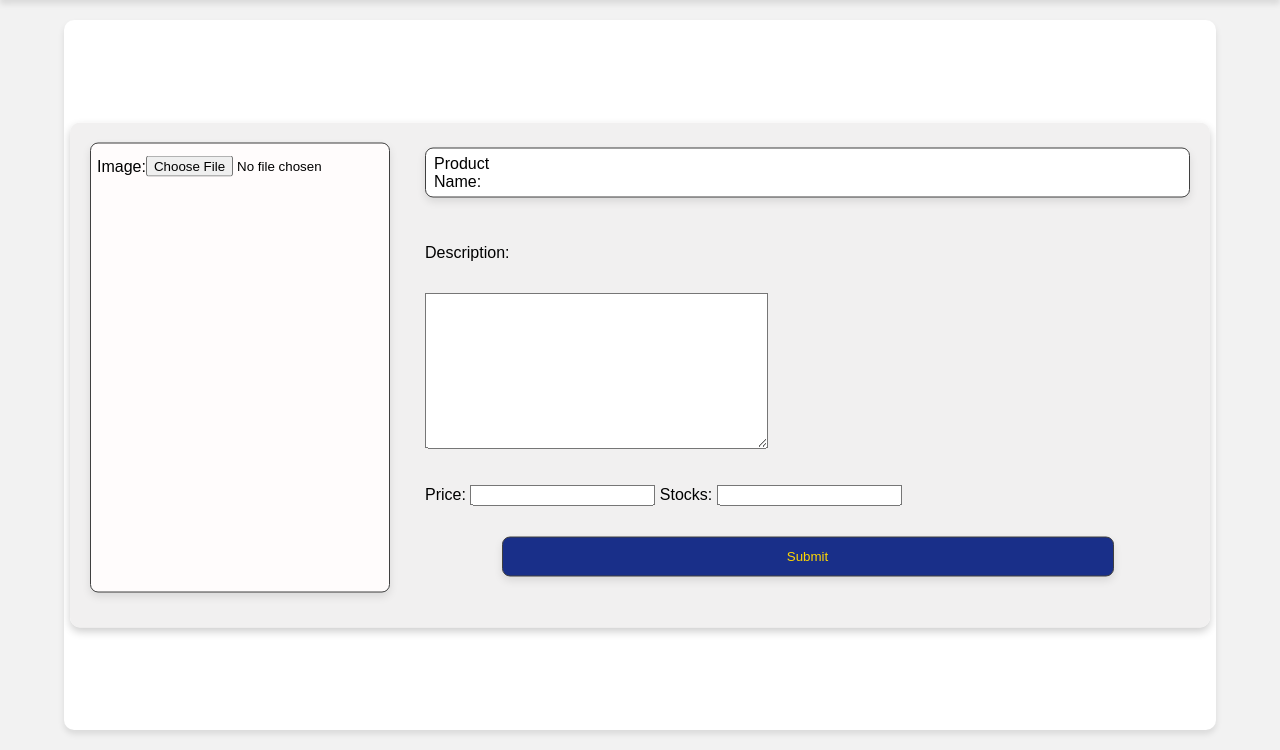
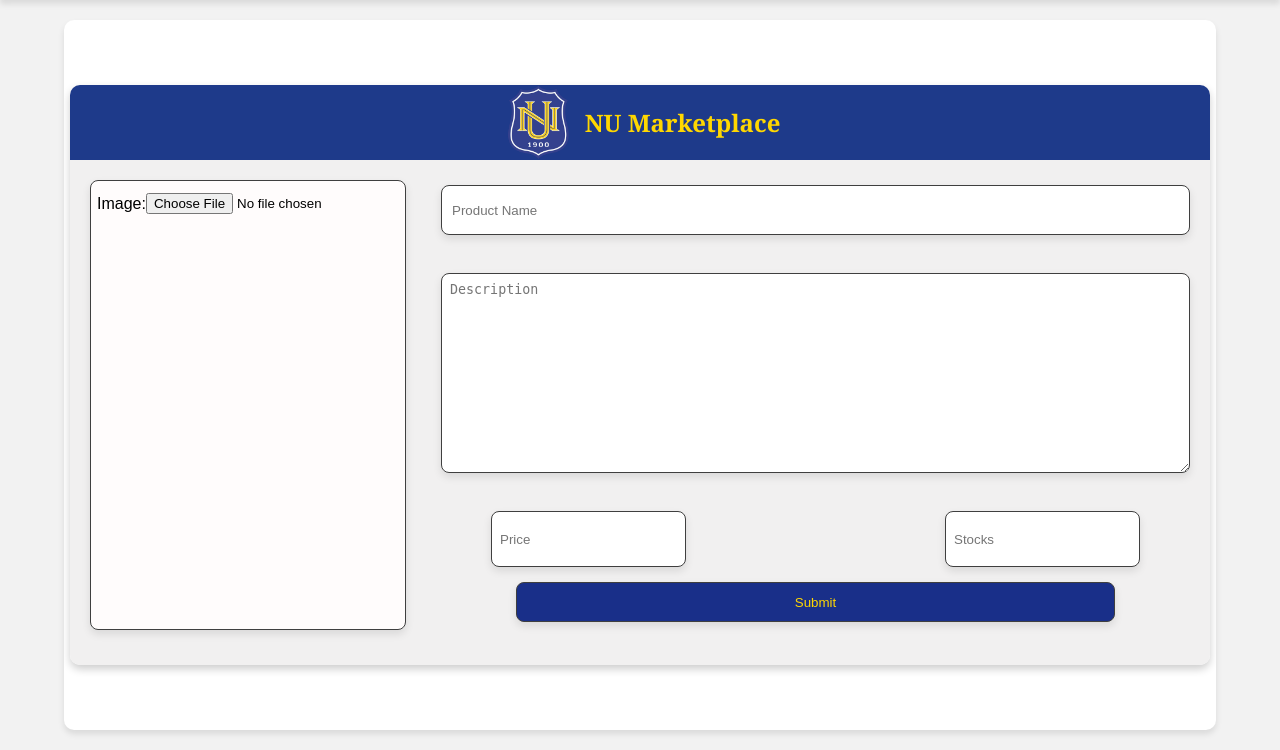
Before and after one commit to alammobaDar/NUMP-NU-Marketplace-, a Django app: page /mp_user/NewProduct/ in a window 1280 px wide. Shown: the part 90-840 px from the top of the page. Run offline with Django 5.2, Linux system fonts and the light colour scheme.

Commit message:
finished the css for createProduct

```diff
--- a/NUMP/MP_user/templates/mp_user/CreateProduct.html
+++ b/NUMP/MP_user/templates/mp_user/CreateProduct.html
@@ -6,6 +6,10 @@
 
 {% block contents %}
     <div class="auth">
+        <div class="logo">
+            <img src="/media/product_images/nu_logo.png" alt="NU LOGO">
+            <h1 class="title">NU Marketplace</h1>
+        </div>
         <form class="form-with-validation" action="{% url 'user:new_product' %}" method="post" enctype="multipart/form-data">
             <div class="product-form">
                 {% csrf_token %}
@@ -22,21 +26,17 @@
 
                 <div class="text-input-container">
                     <div class="input-container">
-                        <label>Product Name: </label>
-                        <input type="text" name="product_name" maxlength="100" required id="id_product_name">
+                        <input type="text" name="product_name" maxlength="100" placeholder="Product Name" required id="id_product_name">
                     </div>
 
-                    <label>Description: </label>
                     <div class="textarea-container">
-                        <textarea name="description" cols="40" rows="10" required id="id_description"></textarea>
+                        <textarea name="description" cols="40" rows="40" placeholder="Description" required id="id_description"></textarea>
                     </div>
 
 
                     <div class="numeric-input-container">
-                        <label>Price: </label>
-                        <input type="number" name="price" step="any" required id="id_price">
-                        <label>Stocks: </label>
-                        <input type="number" name="stocks" required id="id_stocks">
+                        <input type="number" name="price" step="any" placeholder="Price" required id="id_price">
+                        <input type="number" name="stocks" placeholder="Stocks" required id="id_stocks">
                     </div>
 
                     <!-- Submit Button -->
--- a/NUMP/static/css/style.css
+++ b/NUMP/static/css/style.css
@@ -22,6 +22,7 @@ header {
     display: flex;
     align-items: center;
     justify-content: center;
+    background-color: #1E3A8A;
 }
 
 .logo img {
@@ -32,7 +33,7 @@ header {
 .title{
     font-size: 1.5em;
     font-weight: bold;
-    color: #000000; /* Yellow for NU */
+    color: #FFD700; /* Yellow for NU */
     font-family: "Georgia", serif; /* Fancy font for 'Marketplace' */
 }
 header h1 {
@@ -311,7 +312,6 @@ main {
     background-color: white;
     box-shadow: 0 4px 8px rgba(0, 0, 0, 0.1);
     box-sizing: border-box;
-    margin-bottom: 15px;
 }
 
 .input-container input{
@@ -319,6 +319,7 @@ main {
     width: 100%;
 
 }
+
 
 .input-container input:focus{
     outline: none;
@@ -329,6 +330,40 @@ main {
     height: 20px;
     margin-right: 10px;
 }
+
+.textarea-container textarea{
+    margin-top: 5px;
+    width: 100%;
+    height: 200px;
+    display: flex;
+    border: 1px solid #3f3f3f;
+    align-items: center;
+    border-radius: 8px;
+    padding: 8px;
+    background-color: white;
+    box-shadow: 0 4px 8px rgba(0, 0, 0, 0.1);
+    box-sizing: border-box;
+    margin-bottom: 15px;
+}
+
+.numeric-input-container{
+    display: flex;
+    justify-content: space-between;
+    padding-inline: 50px;
+}
+
+.numeric-input-container input{
+    border: 1px solid #3f3f3f;
+    align-items: center;
+    border-radius: 8px;
+    padding: 8px;
+    background-color: white;
+    box-shadow: 0 4px 8px rgba(0, 0, 0, 0.1);
+    box-sizing: border-box;
+    margin-bottom: 15px;
+    justify-content: space-between;
+}
+
 
 .submit-form{
     width: 80%;
@@ -348,6 +383,7 @@ main {
     transition: transform 0.2s, box-shadow 0.2s;
     padding: 0%;
 }
+
 
 .submit-form button{
     background-color: #192f89; /* Dark blue background */
@@ -380,6 +416,7 @@ main {
 
 .upload-preview-image{
     height: 450px;
+    overflow: hidden;
     display: grid;
     border: 1px solid #3f3f3f;
     border-radius: 8px;
@@ -390,6 +427,7 @@ main {
     width:300px;
     margin-bottom: 15px;
     position:relative;
+    min-width: max-content;
 }
 
 .upload-preview-image div{
```
Also changed, not shown: NUMP/media/product_images/the-sin-of-solace-v0-1rszknaateud1.png (added).
